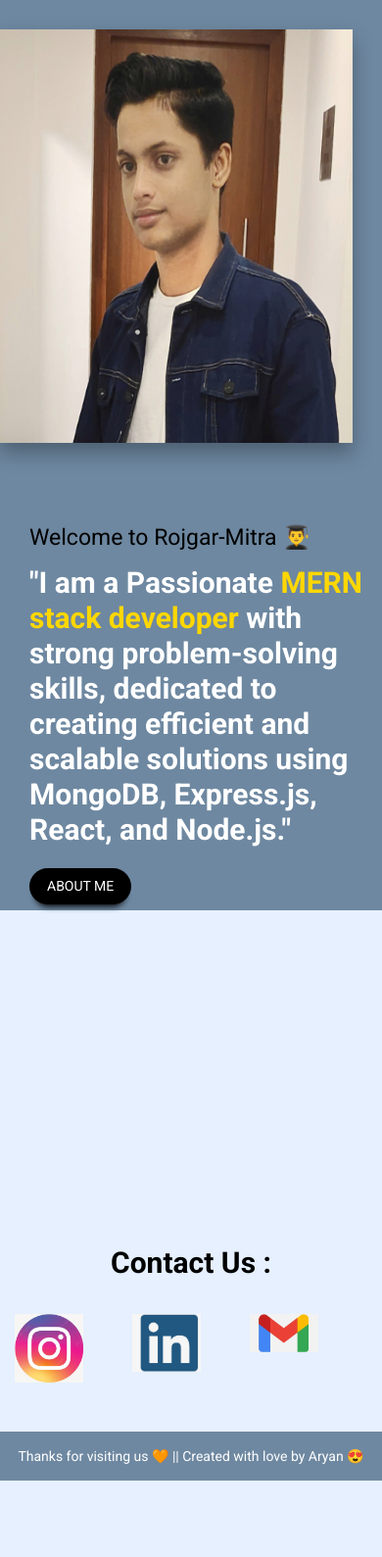
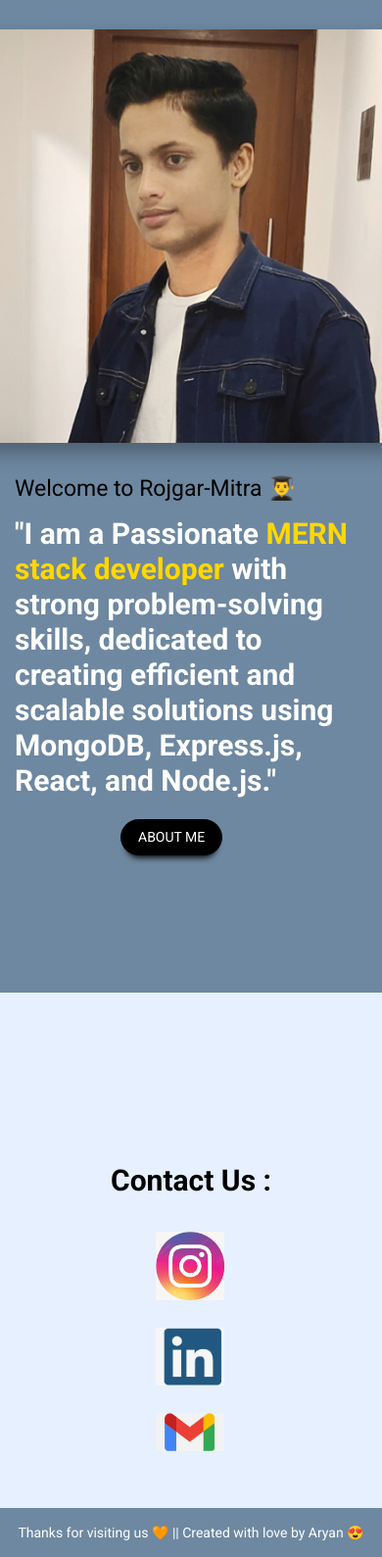
Before and after one commit to Aryan-Kumar-Thakur/Rojgar-Mitra, a Node server app: page /about in a window 390 px wide. Shown: the part 53-1642 px from the top of the page at 98% size. Before the commit the page ends 1564 px from the top, so only its background shows below. Run offline with Node 20, Linux system fonts and the light colour scheme; some libraries are stand-ins or nearby versions.

Commit message:
Rojgar-Mitra First commit

```diff
--- a/public/css/style.css
+++ b/public/css/style.css
@@ -408,27 +408,34 @@ footer p{
 @media(max-width:767px){
   body{
       min-height: 100vh;
+      width: 100%;
       display: flex;
       flex-direction: column;
   }
 
   .main_header{
-    height: 110vh;
-    margin-bottom: 40vh;
+    width: 100%;
+    height: 105vh;
+    margin-bottom: 20vh;
   }
+
+  .about-main{
+    height: 120vh;
+  }
+
   .main_header_left{
       height: auto;
-      margin: 100px 1.5rem;
+      margin: 100px 0;
   }
   .main_header_right{
       height: auto;
-      margin: 50px 0.5rem;
+      margin-top: 50px;
+      margin-left: -2px;
   }
 
   .flexrow{
     display: flex;
     flex-direction: column;
-    width: 100%;
   }
 
   .featured-card{
@@ -439,16 +446,12 @@ footer p{
     flex-direction: column;
     border-radius: 20px;
     box-shadow: 0 0 3px 2px rgba(0, 0, 0, 0.2);
-    margin-top: 50px;
+    margin-bottom: 50px;
   }
 
   .flexrow {
     flex-direction: column;
     align-items: center;
-  }
-
-  .featured-card {
-    margin-bottom: 50px;
   }
 
   #pagination-buttons{
@@ -460,7 +463,7 @@ footer p{
 
   #prev{
     background-color: orange;
-    margin-left: 38%;
+    margin-left: 35%;
      margin-bottom: 20px;
   }
   #next{
@@ -480,7 +483,23 @@ footer p{
   .input button{
     width: 100px;
   }
+.Profile{
+  margin-right: -20px;
+}
 
+.about-btn{
+  margin-left: 30%;
+}
+
+  .handles{
+    display: flex;
+    flex-direction: column;
+  }
+
+  .handles a{
+    margin-bottom: 8px;
+    margin-left: 20%;
+  }
   footer{
       margin-top: auto;
   }
--- a/templates/views/about.hbs
+++ b/templates/views/about.hbs
@@ -8,13 +8,13 @@
 <body>
     {{>navbar}}
     <div class="full-body">
-        <div class="container-fluid main_header">
+        <div class="container-fluid main_header about-main">
             <div class="row">
                 <div class="col-md-10 col-12 mx-auto">
                     <div class="row">
                         <div class="col-md-6 col-12 main_header_right align-items-center">
                             <figure>
-                            <img src="images/profilepic.jpg" alt="Profile pic" class="img-fluid" title="Aryan Thakur">
+                            <img src="images/profilepic.jpg" class="Profile" alt="Profile pic" class="img-fluid" title="Aryan Thakur">
                             </figure>
                         </div>
                         <div class="col-md-6 col-12 main_header_left">
@@ -22,7 +22,7 @@
                             <h2 class="main-text">"I am a Passionate <span style="color: #FFD700;">MERN stack
                                     developer</span> with strong problem-solving skills, dedicated to creating efficient
                                 and scalable solutions using MongoDB, Express.js, React, and Node.js."</h2>
-                                <a href="https://drive.google.com/file/d/1DtUFqxQpnRVeeQknwxzu5iwcL4xtgeul/view" target="_blank"><button class="btn2" style="margin-top: 10px;">ABOUT ME</button></a>
+                                <a class="about-btn" href="https://drive.google.com/file/d/1DtUFqxQpnRVeeQknwxzu5iwcL4xtgeul/view" target="_blank"><button class="btn2" style="margin-top: 10px;">ABOUT ME</button></a>
                         </div>
                     </div>
                 </div>
```
Also changed, not shown: public/js/main2.js (+6 -4 lines).
